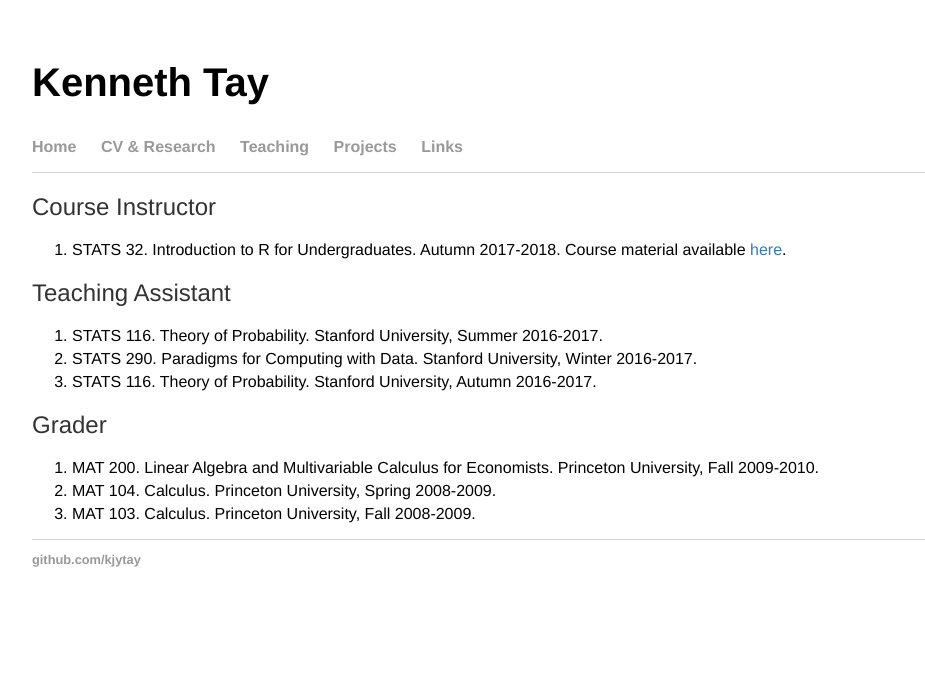
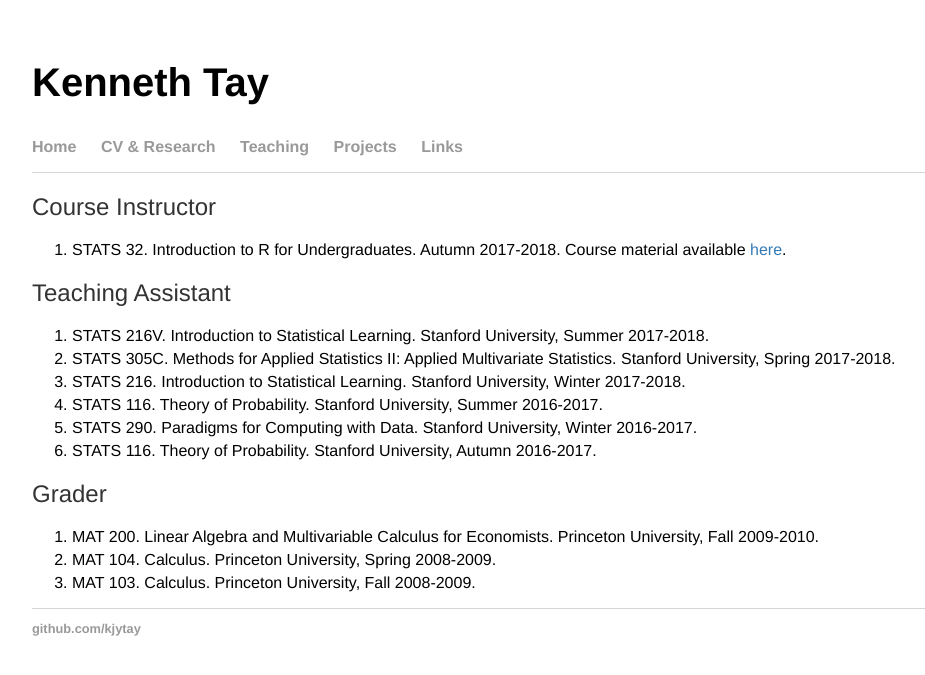
Before and after one commit to kjytay/kjytay.github.io, a Jekyll site: the page built from teaching/index.html, in a window 1280 px wide. Shown: the top 675 px of the page, without its empty margins (96-1021 px from the left). Built offline with Jekyll 4.4.1, drawn with Linux system fonts in a browser that asks for light colours.

Commit message:
Update to landing page and teaching.

```diff
--- a/index.html
+++ b/index.html
@@ -12,7 +12,7 @@
     </td>
     <td>
       <div id="blurb">
-	<p>I am a second-year PhD student with Stanford's <a target="_blank" href="https://statistics.stanford.edu/">Department of Statistics</a>.</p>
+	<p>I am a second-year PhD student with Stanford's <a target="_blank" href="https://statistics.stanford.edu/">Department of Statistics</a>. My main research interest is in statistical learning, both in terms of theory as well as applied to specific domains. I am advised by <a target="_blank" href="https://statweb.stanford.edu/~tibs/">Rob Tibshirani</a>, and we are currently working on fitting latent factor models for multiple dataset set-ups. </p>
 	<p>My past work experience has been with the Singapore Government. Most recently, I was a data scientist at IDA Singapore's Data Science Division (now under <a target="_blank" href="https://www.tech.gov.sg/">GovTech</a>), where I worked with various government agencies to analyze their data in suport of public policies and services. I also have previous experience in public policy with Singapore's <a target="_blank" href="http://www.mewr.gov.sg/">Ministry of the Environment and Water Resources</a> and Ministry of Defence.</p>
 	<p>My wife runs a really cool blog titled <a target="_blank" href="https://techandpublicgood.com/">Technology and Public Good</a>, where she discusses how the tech, business and government sectors can work together to solve social challenges. Together, we have a beautiful daughter who never fails to make us laugh :)</p>
       </div><!-- /.blurb -->
--- a/teaching/index.html
+++ b/teaching/index.html
@@ -10,6 +10,9 @@
   </ol>
   <h2>Teaching Assistant</h2>
   <ol>
+    <li> STATS 216V. Introduction to Statistical Learning. Stanford University, Summer 2017-2018.</li>
+    <li> STATS 305C. Methods for Applied Statistics II: Applied Multivariate Statistics. Stanford University, Spring 2017-2018.</li>
+    <li> STATS 216. Introduction to Statistical Learning. Stanford University, Winter 2017-2018.</li>
     <li> STATS 116. Theory of Probability. Stanford University, Summer 2016-2017.</li>
     <li> STATS 290. Paradigms for Computing with Data. Stanford University, Winter 2016-2017.</li>
     <li> STATS 116. Theory of Probability. Stanford University, Autumn 2016-2017.</li>
```
